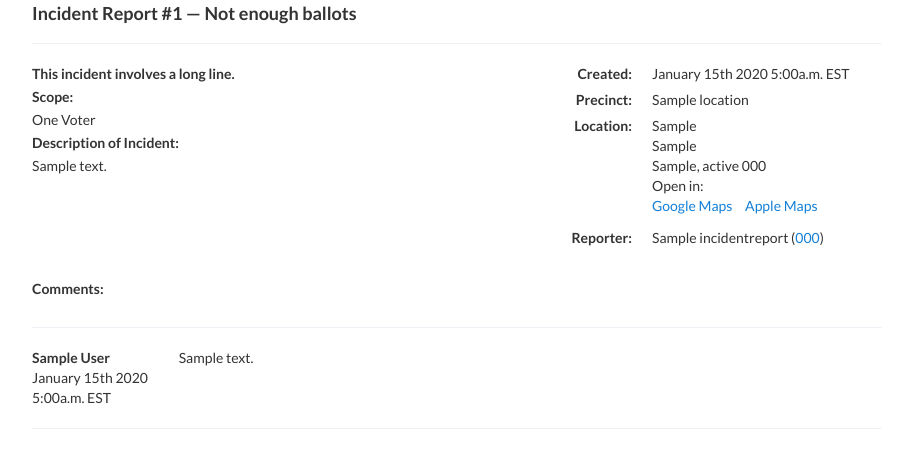
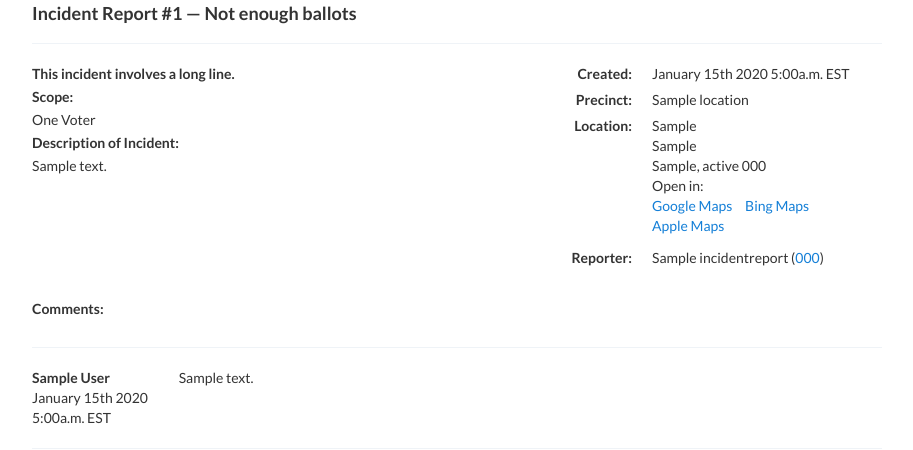
Before and after one commit to Bernie-2016/vincent, a Django app: page /incidents/1 in a window 1280 px wide. Shown: the part 286-736 px from the top of the page, without its empty margins (183-1096 px from the left). Run offline with Django 3.2, Linux system fonts and the light colour scheme; a user stored in the database is signed in; tables that the repository leaves empty hold one stand-in row (values such as "Sample post"); parts of the project's set-up code (start-up, migrations or seed data) failed here and were passed over; some libraries are stand-ins or nearby versions.

Commit message:
Add link to Bing Maps

```diff
--- a/vincent/templates/vincent/assignedlocation_detail.html
+++ b/vincent/templates/vincent/assignedlocation_detail.html
@@ -13,6 +13,7 @@
             <ul class="list-inline">
                 <li>Open in:</li>
                 <li><a target="_blank" href="https://www.google.com/maps/place/{{ object.polling_location.pollinglocation|urlencode }}%2C+{{ object.polling_location.addr|urlencode }}%2C+{{ object.polling_location.city|urlencode }}%2C+{{ object.polling_location.state|urlencode }}+{{ object.polling_location.zip|urlencode }}">Google Maps</a></li>
+                <li><a target="_blank" href="https://www.bing.com/mapspreview?q={{ object.polling_location.pollinglocation|urlencode }}%2C+{{ object.polling_location.addr|urlencode }}%2C+{{ object.polling_location.city|urlencode }}%2C+{{ object.polling_location.state|urlencode }}+{{ object.polling_location.zip|urlencode }}">Bing Maps</a></li>
                 <li><a target="_blank" href="http://maps.apple.com/?q={{ object.polling_location.pollinglocation|urlencode }}%2C+{{ object.polling_location.addr|urlencode }}%2C+{{ object.polling_location.city|urlencode }}%2C+{{ object.polling_location.state|urlencode }}+{{ object.polling_location.zip|urlencode }}">Apple Maps</a></li>
             </ul>
     <p>This request was added {{ object.updated | timesince }} ago, at <strong>{{ object.updated | date:"F jS Y g:ia T" }}</strong>. Please make your way over there when you're able,
--- a/vincent/templates/vincent/incidentreport_detail.html
+++ b/vincent/templates/vincent/incidentreport_detail.html
@@ -42,6 +42,7 @@
                         Open in:
                             <ul class="list-inline">
                                 <li><a target="_blank" href="https://www.google.com/maps/place/{{ object.polling_location.pollinglocation|urlencode }}%2C+{{ object.polling_location.addr|urlencode }}%2C+{{ object.polling_location.city|urlencode }}%2C+{{ object.polling_location.state|urlencode }}+{{ object.polling_location.zip|urlencode }}">Google Maps</a></li>
+                                <li><a target="_blank" href="https://www.bing.com/mapspreview?q={{ object.polling_location.pollinglocation|urlencode }}%2C+{{ object.polling_location.addr|urlencode }}%2C+{{ object.polling_location.city|urlencode }}%2C+{{ object.polling_location.state|urlencode }}+{{ object.polling_location.zip|urlencode }}">Bing Maps</a></li>
                                 <li><a target="_blank" href="http://maps.apple.com/?q={{ object.polling_location.pollinglocation|urlencode }}%2C+{{ object.polling_location.addr|urlencode }}%2C+{{ object.polling_location.city|urlencode }}%2C+{{ object.polling_location.state|urlencode }}+{{ object.polling_location.zip|urlencode }}">Apple Maps</a></li>
                             </ul>
                     </dd>
```
